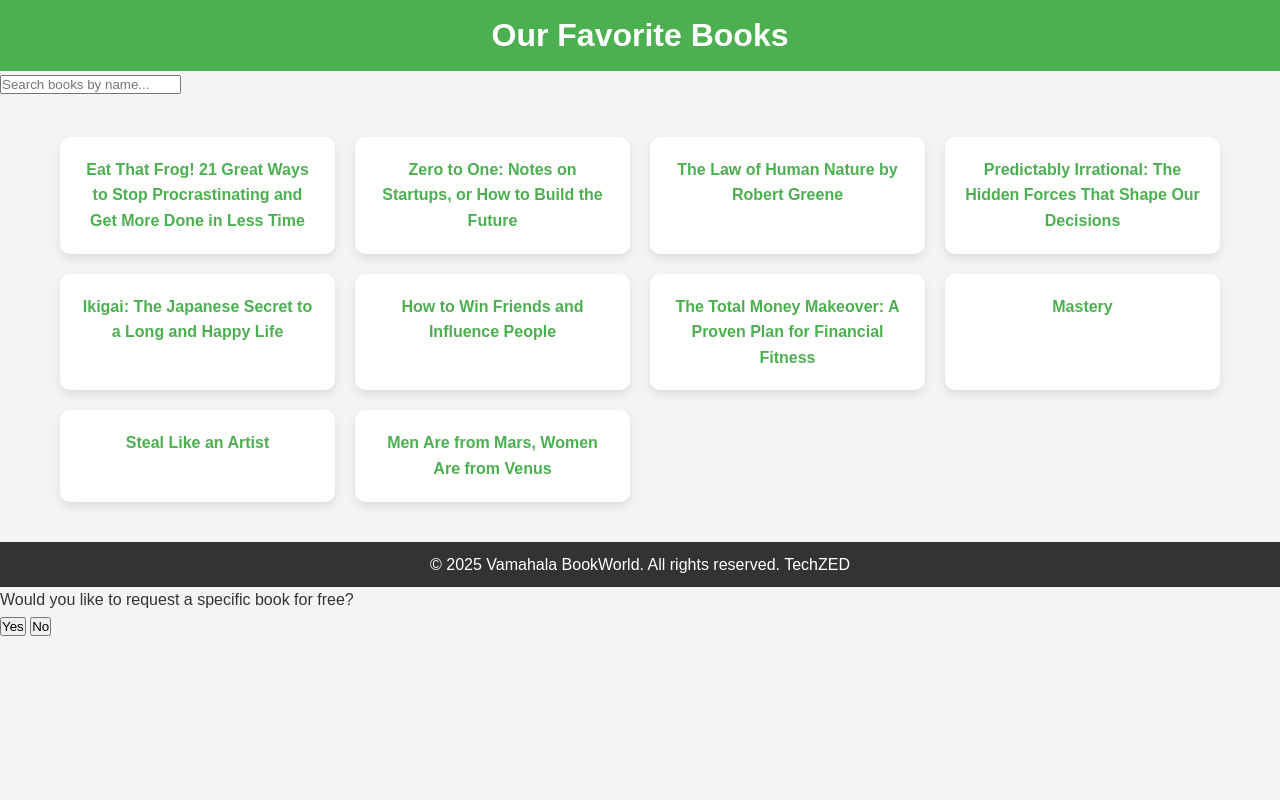
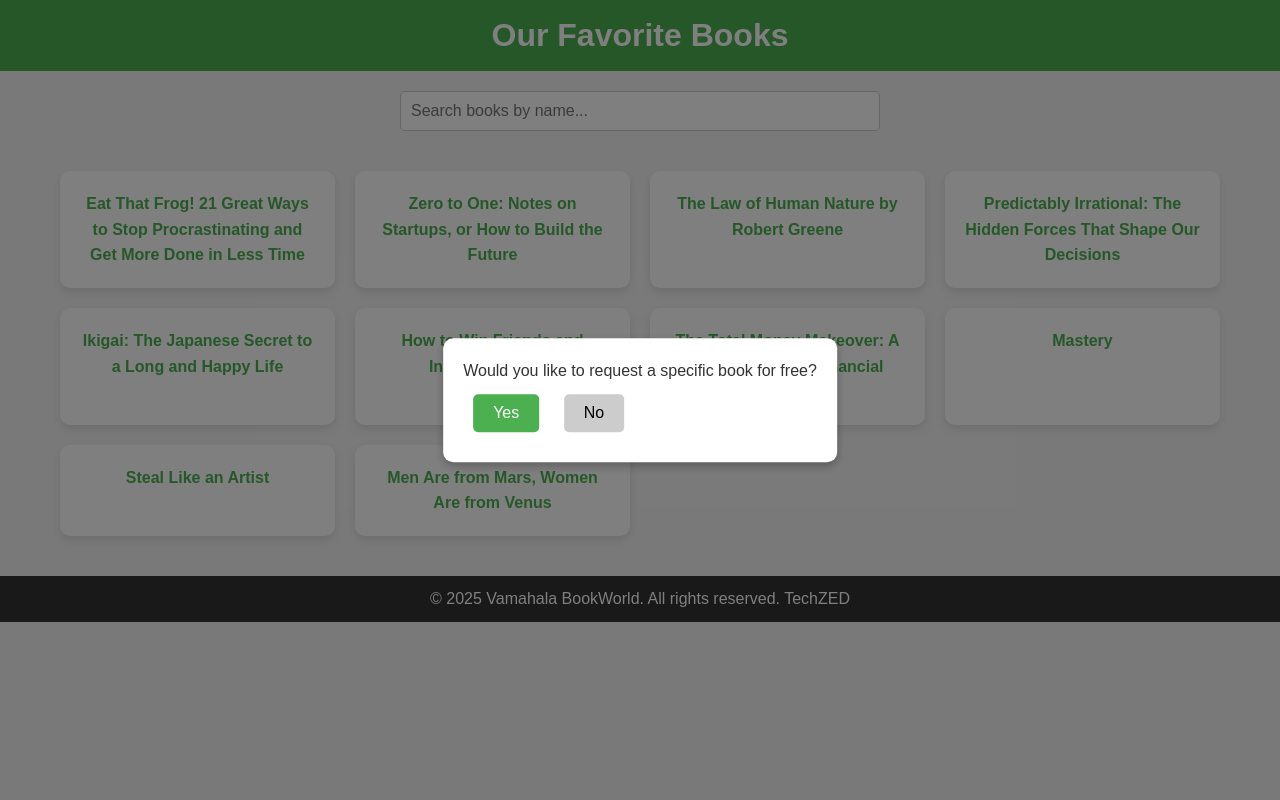
Before and after one commit to mentula/Vamahala-bookworld, a PHP site: page /books.html in a window 1280 px wide. Run offline with PHP 8.4, Linux system fonts and the light colour scheme.

Commit message:
Update book.css

```diff
--- a/assets/css/book.css
+++ b/assets/css/book.css
@@ -14,6 +14,18 @@
             color: #fff;
             padding: 10px 0;
             text-align: center;
+        }
+        .search-container {
+            margin: 20px auto;
+            max-width: 600px;
+            text-align: center;
+        }
+        .search-container input {
+            width: 80%;
+            padding: 10px;
+            font-size: 16px;
+            border: 1px solid #ccc;
+            border-radius: 5px;
         }
         .container {
             max-width: 1200px;
@@ -48,3 +60,40 @@
             background: #333;
             color: white;
         }
+        #request-popup {
+            position: fixed;
+            top: 50%;
+            left: 50%;
+            transform: translate(-50%, -50%);
+            background: white;
+            border-radius: 10px;
+            padding: 20px;
+            box-shadow: 0 4px 10px rgba(0, 0, 0, 0.25);
+            display: none;
+            z-index: 1000;
+        }
+        #request-popup button {
+            margin: 10px;
+            padding: 10px 20px;
+            font-size: 16px;
+            border: none;
+            border-radius: 5px;
+            cursor: pointer;
+        }
+        #request-popup .yes-btn {
+            background: #4CAF50;
+            color: white;
+        }
+        #request-popup .no-btn {
+            background: #ccc;
+        }
+        #overlay {
+            position: fixed;
+            top: 0;
+            left: 0;
+            width: 100%;
+            height: 100%;
+            background: rgba(0, 0, 0, 0.5);
+            display: none;
+            z-index: 999;
+        }
```
